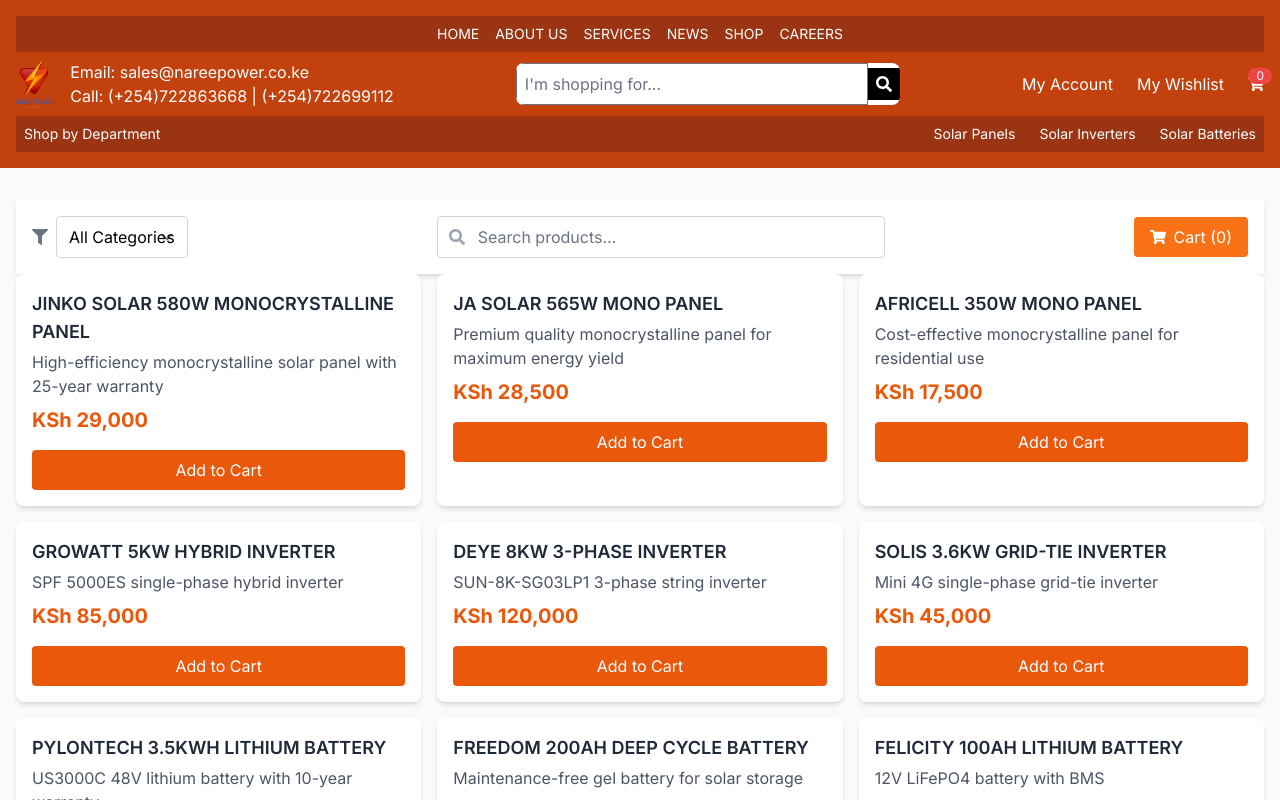
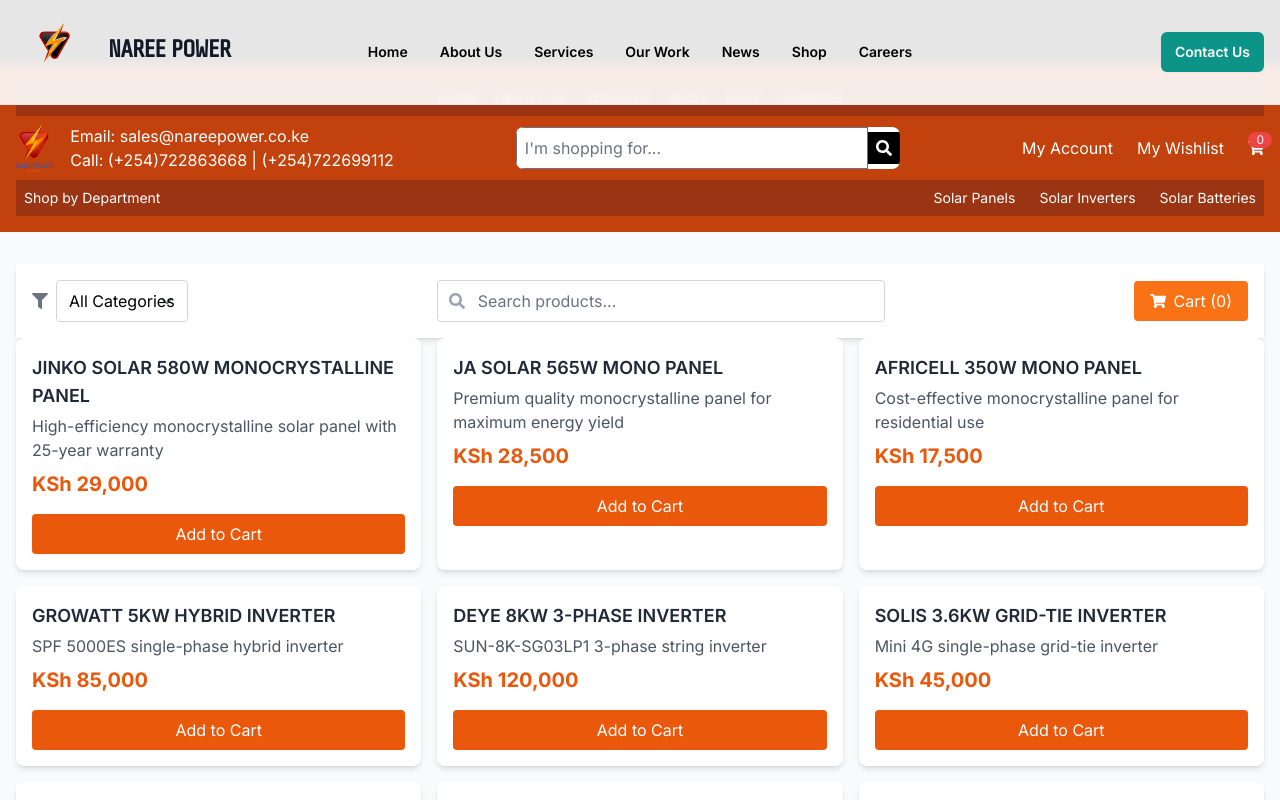
Before and after one commit to Kkiget/Naree-Power-Solutions, a Next.js app: page /shop in a window 1280 px wide. Shown: the top 800 px of the page. Built offline with nearby package versions, Linux system fonts and the light colour scheme; grey boxes are pictures that could not be loaded.

Commit message:
Restore ClientLayout to bring back the main navigation bar

```diff
--- a/src/app/layout.tsx
+++ b/src/app/layout.tsx
@@ -4,6 +4,7 @@
 import "./fonts.css";
 import { ReactNode } from "react";
 import { ShopProvider } from '@/context/ShopContext';
+import ClientLayout from '@/components/ClientLayout';
 
 const inter = Inter({ subsets: ['latin'] });
 
@@ -46,7 +47,9 @@
     <html lang="en">
       <body className={inter.className}>
         <ShopProvider>
-          {children}
+          <ClientLayout>
+            {children}
+          </ClientLayout>
         </ShopProvider>
       </body>
     </html>
```
